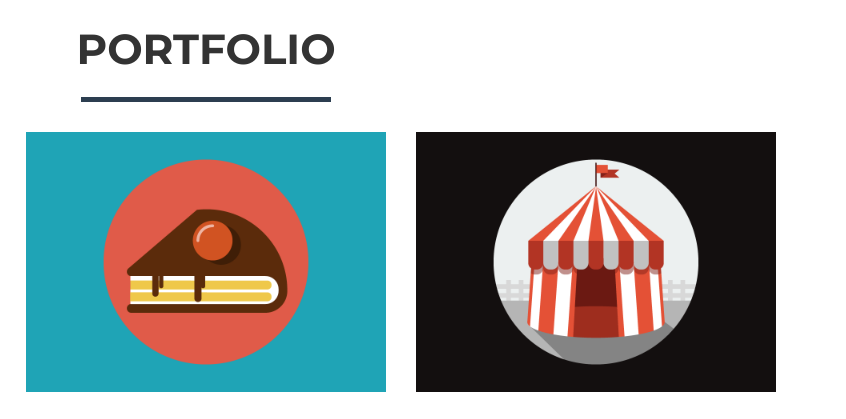
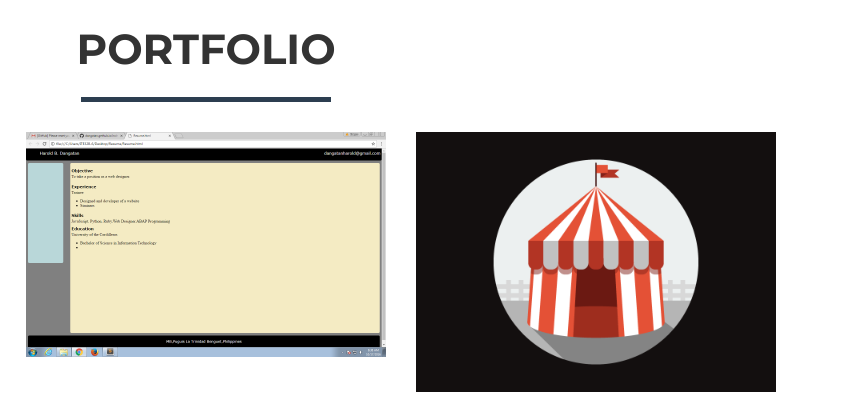
Before and after one commit to dangatanharold/dangatan.gethub.io, a website: page index.html in a window 1280 px wide. Shown: the part 840-1259 px from the top of the page, 434-1280 px from the left. Drawn offline with nearby package versions, Linux system fonts and the light colour scheme.

Commit message:
Update index.html

```diff
--- a/index.html
+++ b/index.html
@@ -109,7 +109,7 @@
                                 <i class="fa fa-search-plus fa-3x"></i>
                             </div>
                         </div>
-                        <img src="img/portfolio/cake.png" class="img-responsive" alt="">
+                        <img src="img/portfolio/Resume.png" class="img-responsive" alt="">
                     </a>
                 </div>
                 <div class="col-sm-4 portfolio-item">
```
